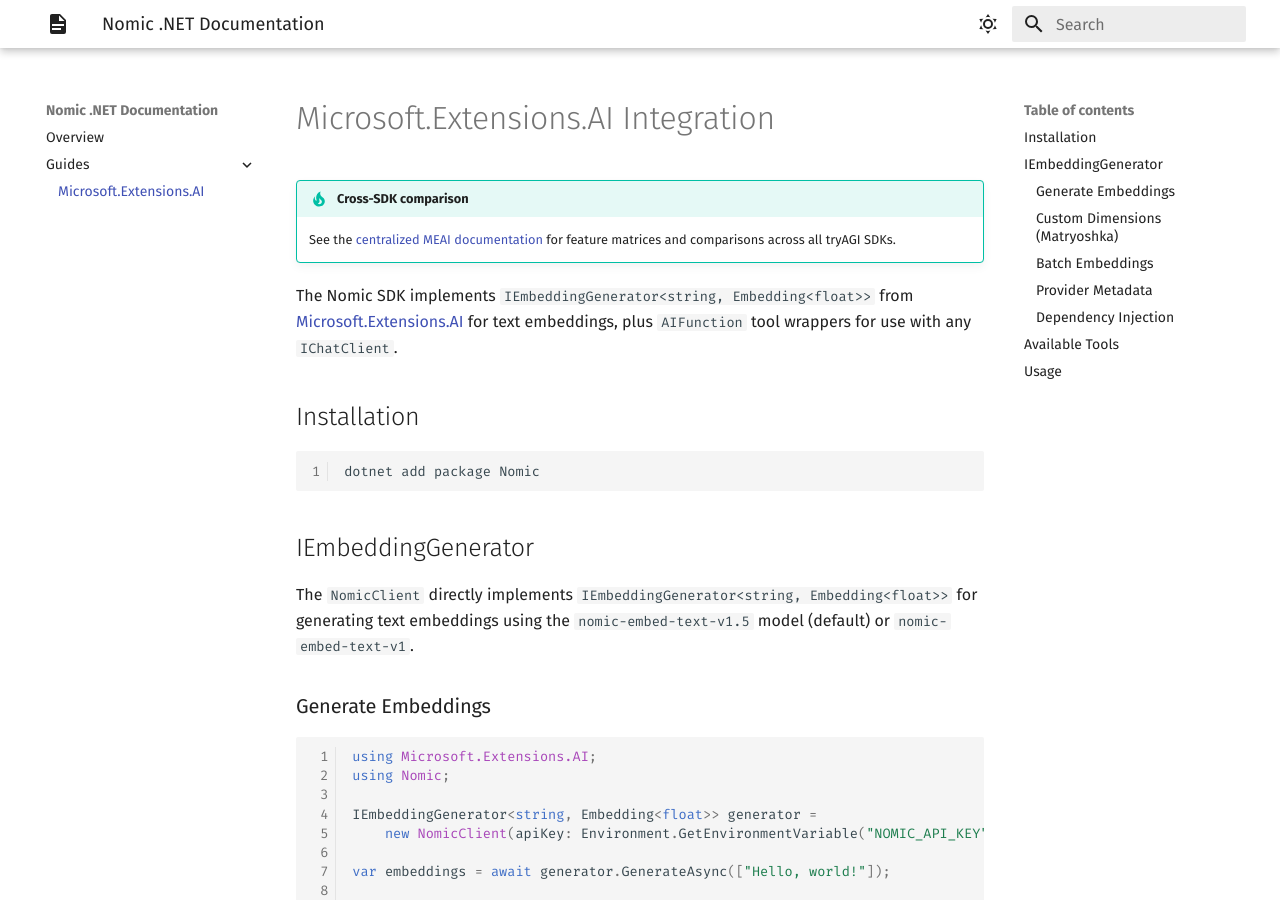
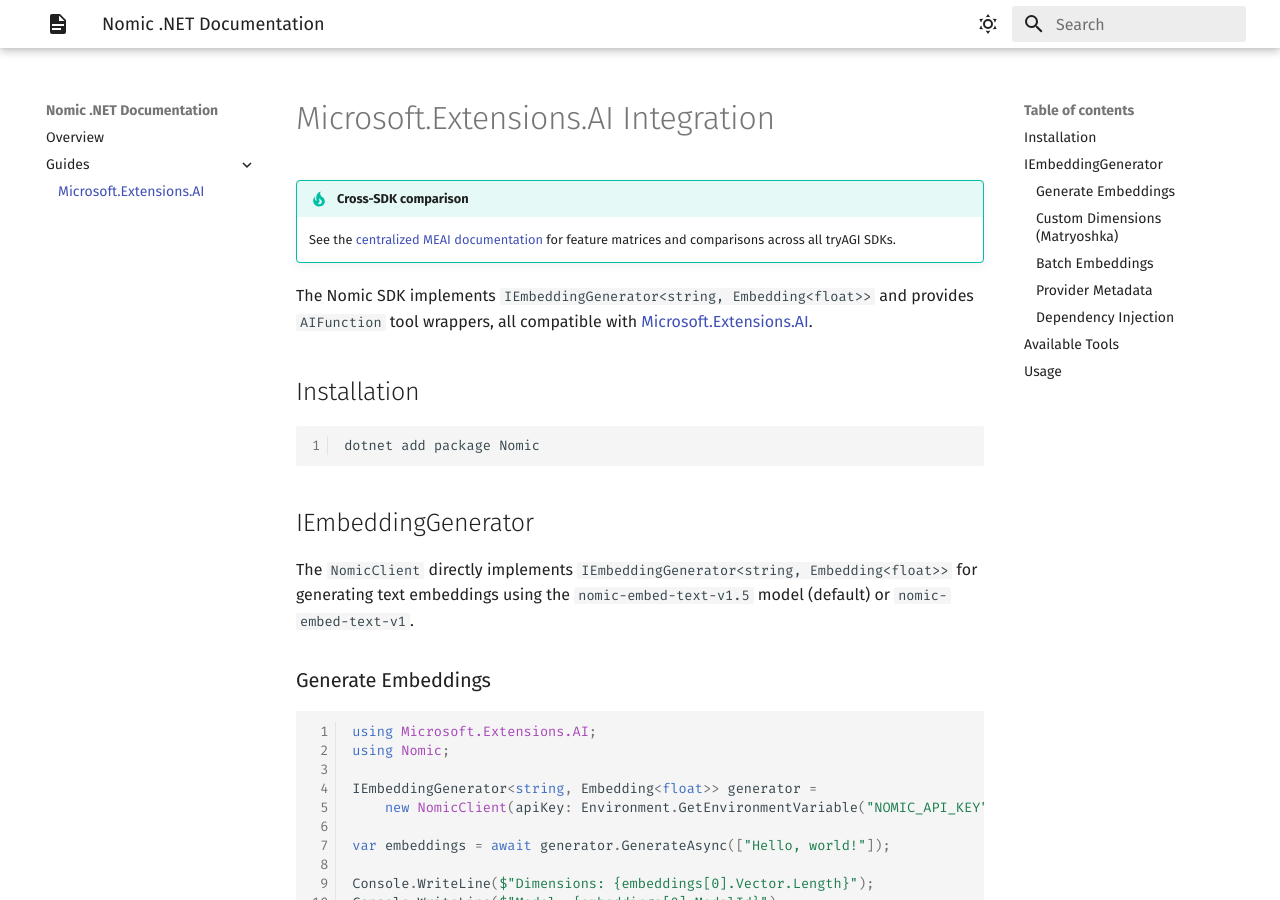
Before and after one commit to tryAGI/Nomic, an MkDocs documentation site: the page built from docs/guides/meai.md, in a window 1280 px wide and 900 px high. Built offline with MkDocs 1.6.1 and Material for MkDocs 9.7.7, drawn with Linux system fonts in a browser that asks for light colours; the version menu is left out.

Commit message:
Standardize MEAI guide intro text
Co-Authored-By: Claude Opus 4.6 <noreply@anthropic.com>

```diff
--- a/docs/guides/meai.md
+++ b/docs/guides/meai.md
@@ -3,7 +3,7 @@
 !!! tip "Cross-SDK comparison"
     See the [centralized MEAI documentation](https://tryagi.github.io/docs/meai/) for feature matrices and comparisons across all tryAGI SDKs.
 
-The Nomic SDK implements `IEmbeddingGenerator<string, Embedding<float>>` from [Microsoft.Extensions.AI](https://learn.microsoft.com/en-us/dotnet/ai/microsoft-extensions-ai) for text embeddings, plus `AIFunction` tool wrappers for use with any `IChatClient`.
+The Nomic SDK implements `IEmbeddingGenerator<string, Embedding<float>>` and provides `AIFunction` tool wrappers, all compatible with [Microsoft.Extensions.AI](https://learn.microsoft.com/en-us/dotnet/ai/microsoft-extensions-ai).
 
 ## Installation
 
```
